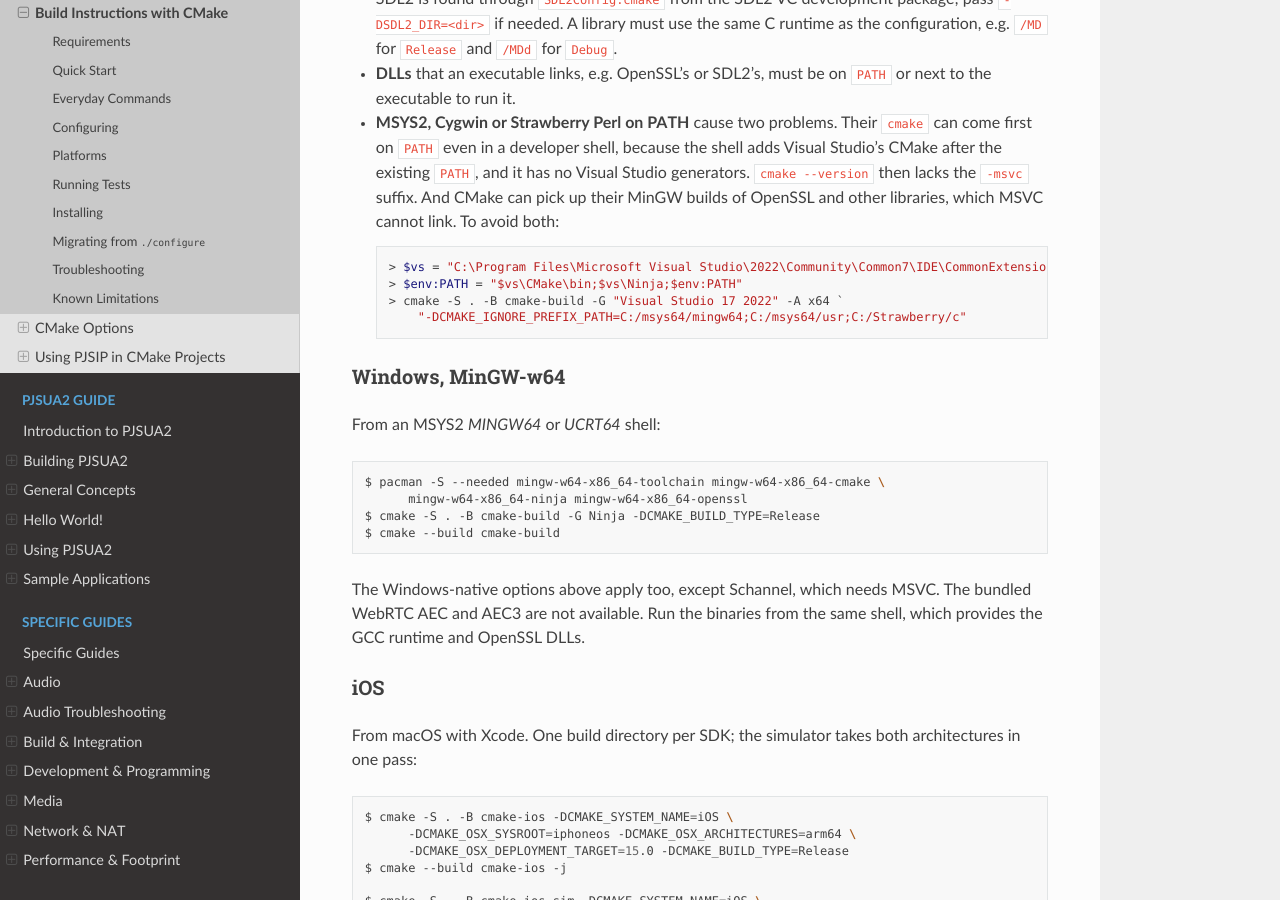
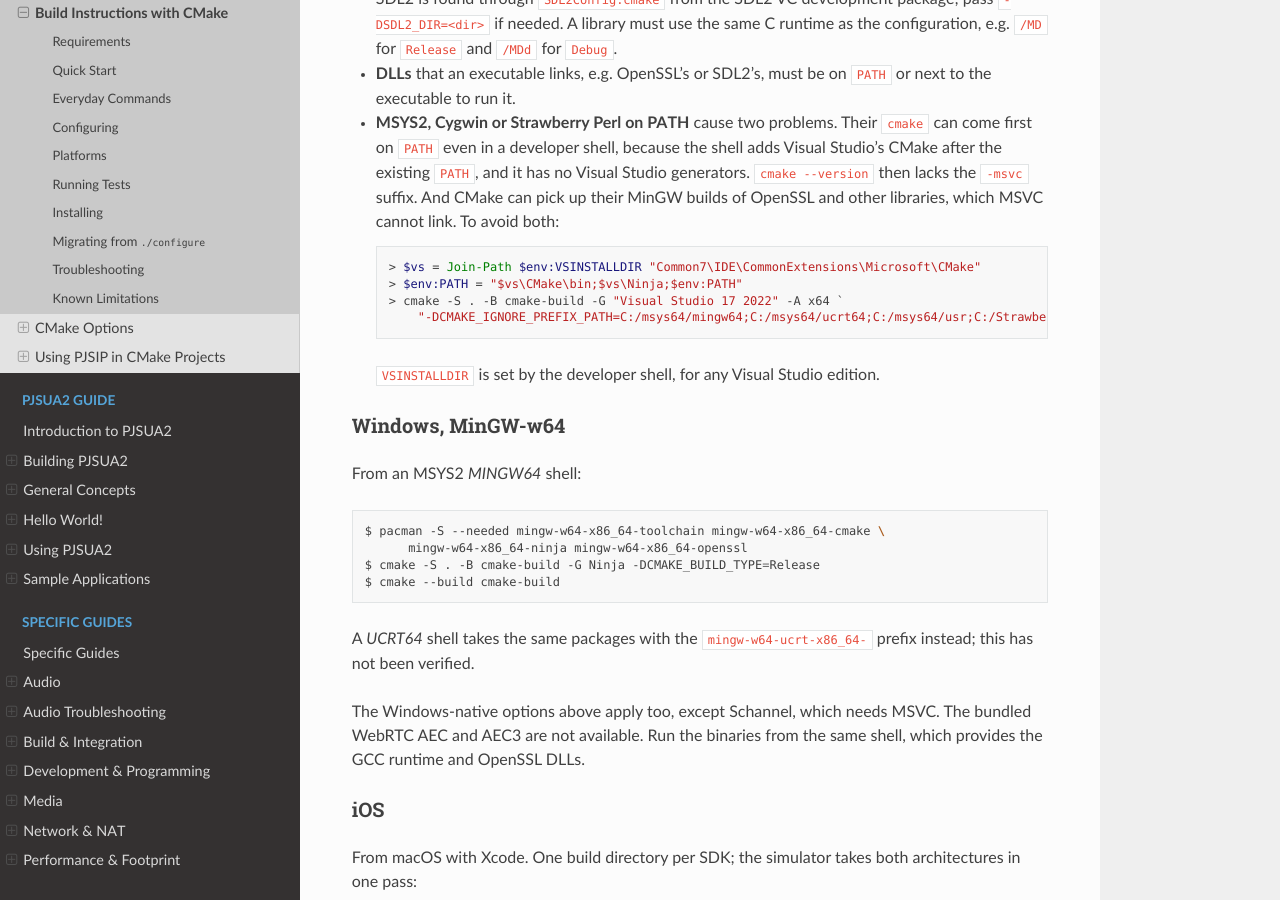
Before and after one commit to pjsip/pjproject_docs, a Sphinx documentation site: the page built from docs/source/get-started/cmake/build_instructions.rst, in a window 1280 px wide and 900 px high, scrolled down 4815 px. Built offline with Sphinx 7.4.7 and the Read the Docs theme 3.1.0, drawn with Linux system fonts in a browser that asks for light colours; the version number could not be read and is left out; some of the changed text lies outside the part shown.

Commit message:
CMake docs: address review
- Pass --test-dir to ctest in the multi-config example.
- Find Visual Studio's CMake from VSINSTALLDIR, for any edition.
- Limit the MinGW recipe to MINGW64, and give UCRT64's package prefix.
- Spell out each --with-external-* flag in the migration table.

Co-Authored-By: Claude Opus 5.5 <noreply@anthropic.com>

```diff
--- a/docs/source/get-started/cmake/build_instructions.rst
+++ b/docs/source/get-started/cmake/build_instructions.rst
@@ -263,15 +264,18 @@ Things to know:
 
   .. code-block:: powershell
 
-     > $vs = "C:\Program Files\Microsoft Visual Studio\2022\Community\Common7\IDE\CommonExtensions\Microsoft\CMake"
+     > $vs = Join-Path $env:VSINSTALLDIR "Common7\IDE\CommonExtensions\Microsoft\CMake"
      > $env:PATH = "$vs\CMake\bin;$vs\Ninja;$env:PATH"
      > cmake -S . -B cmake-build -G "Visual Studio 17 2022" -A x64 `
-         "-DCMAKE_IGNORE_PREFIX_PATH=C:/msys64/mingw64;C:/msys64/usr;C:/Strawberry/c"
+         "-DCMAKE_IGNORE_PREFIX_PATH=C:/msys64/mingw64;C:/msys64/ucrt64;C:/msys64/usr;C:/Strawberry/c"
+
+  ``VSINSTALLDIR`` is set by the developer shell, for any Visual Studio
+  edition.
 
 Windows, MinGW-w64
 ^^^^^^^^^^^^^^^^^^
 
-From an MSYS2 *MINGW64* or *UCRT64* shell:
+From an MSYS2 *MINGW64* shell:
 
 .. code-block:: shell
 
@@ -279,6 +283,9 @@ From an MSYS2 *MINGW64* or *UCRT64* shell:
          mingw-w64-x86_64-ninja mingw-w64-x86_64-openssl
    $ cmake -S . -B cmake-build -G Ninja -DCMAKE_BUILD_TYPE=Release
    $ cmake --build cmake-build
+
+A *UCRT64* shell takes the same packages with the
+``mingw-w64-ucrt-x86_64-`` prefix instead; this has not been verified.
 
 The Windows-native options above apply too, except Schannel, which needs
 MSVC. The bundled WebRTC AEC and AEC3 are not available. Run the binaries
@@ -449,9 +456,14 @@ Migrating from ``./configure``
        ``-DPJMEDIA_WITH_FFMPEG=OFF``
    * - ``--disable-upnp``
      - ``-DPJNATH_WITH_UPNP=OFF``
-   * - ``--with-external-srtp``, ``-speex``, ``-yuv``, ``-gsm``
-     - ``-DPJ_DEP_SRTP=system``, ``-DPJ_DEP_SPEEX=system``,
-       ``-DPJ_DEP_YUV=system``, ``-DPJ_DEP_GSM=system``
+   * - ``--with-external-srtp``
+     - ``-DPJ_DEP_SRTP=system``
+   * - ``--with-external-speex``
+     - ``-DPJ_DEP_SPEEX=system``
+   * - ``--with-external-yuv``
+     - ``-DPJ_DEP_YUV=system``
+   * - ``--with-external-gsm``
+     - ``-DPJ_DEP_GSM=system``
    * - ``CFLAGS``, ``LDFLAGS``, ``user.mak``
      - ``-DCMAKE_C_FLAGS=...``, ``-DCMAKE_CXX_FLAGS=...``,
        ``-DCMAKE_EXE_LINKER_FLAGS=...``
```
Also changed, not shown: other parts of docs/source/get-started/cmake/build_instructions.rst (+2 -1 lines).
